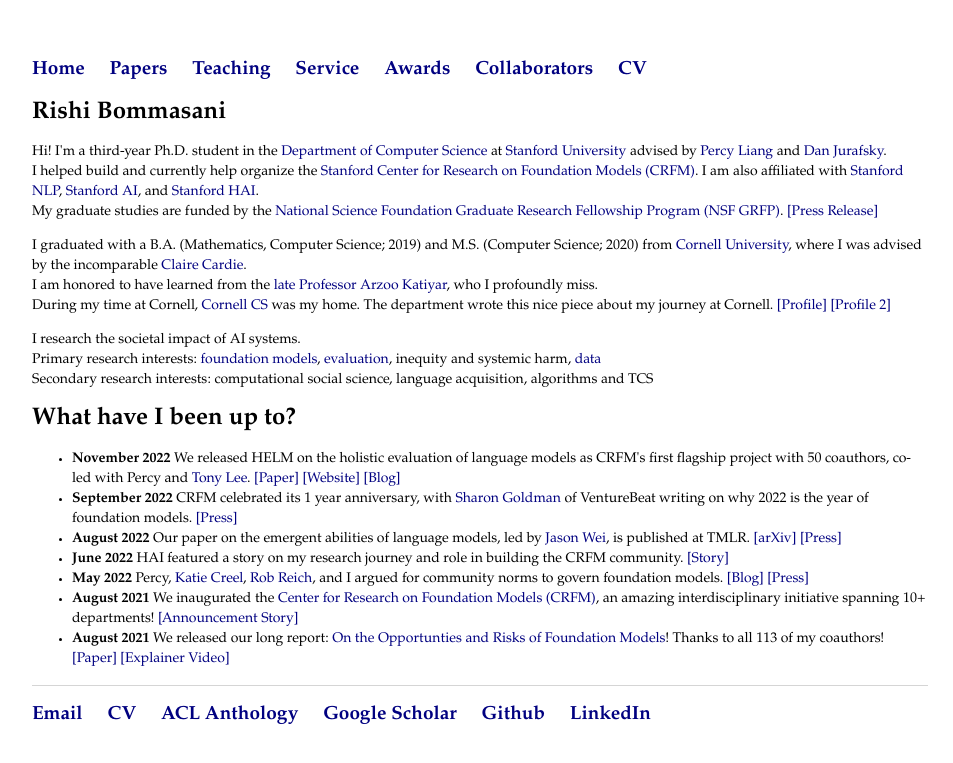
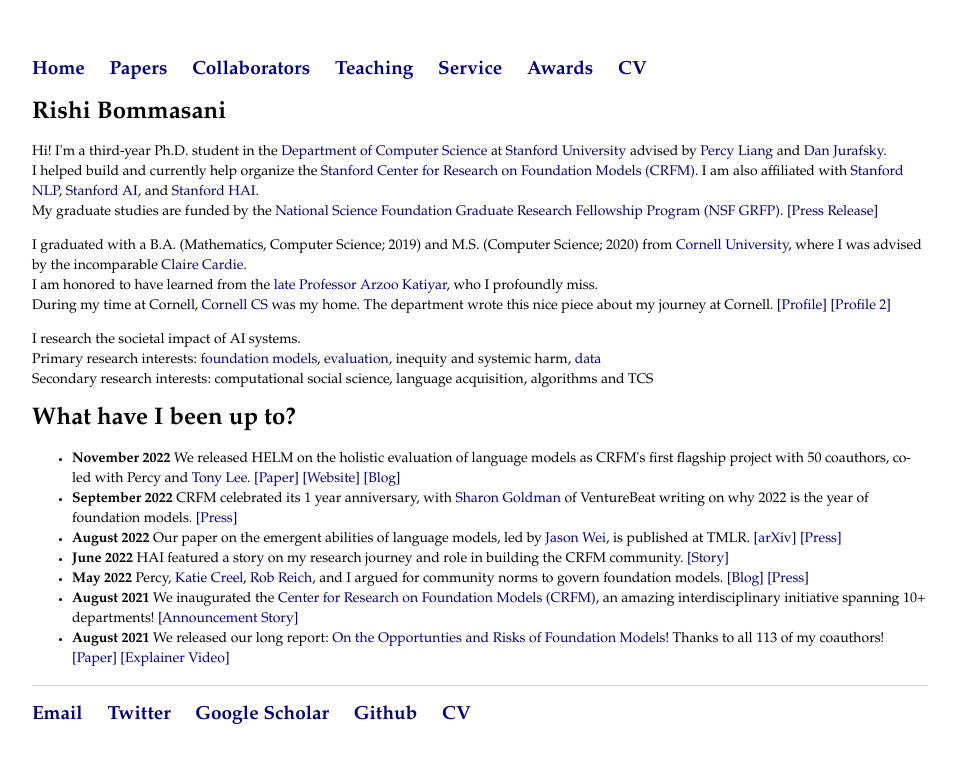
Before and after one commit to rishibommasani/rishibommasani.github.io, a Jekyll site: the page built from index.html, in a window 1280 px wide. Shown: the top 763 px of the page, without its empty margins (160-1113 px from the left). Built offline with Jekyll 4.4.1, drawn with Linux system fonts in a browser that asks for light colours.

Commit message:
Update default.html

```diff
--- a/_layouts/default.html
+++ b/_layouts/default.html
@@ -10,10 +10,10 @@
 	    		<ul>
 	        		<li><a href="/">Home</a></li>
 	        		<li><a href="/papers">Papers</a></li>
-		        	<li><a href="/teaching">Teaching</a></li>
+		        	<li><a href="/collaborators">Collaborators</a></li>
+				<li><a href="/teaching">Teaching</a></li>
 	        		<li><a href="/service">Service</a></li>
 	        		<li><a href="/awards">Awards</a></li>
-				<li><a href="/collaborators">Collaborators</a></li>
 				<li><a href="https://github.com/rishibommasani/rishibommasani.github.io/blob/master/cv/CV.pdf">CV</a></li>
 	    		</ul>
 			</nav>
@@ -25,11 +25,10 @@
 			<footer>
 	    		<ul>
 	        		<li><a href="mailto:nlprishi@stanford.edu">Email</a></li>
+				<li><a href="https://twitter.com/RishiBommasani">Twitter</a></li>
+				<li><a href="https://scholar.google.com/citations?user=WMBXw1EAAAAJ&hl=en">Google Scholar</a></li>
+	        		<li><a href="https://github.com/rishibommasani">Github</a></li>
 				<li><a href="https://github.com/rishibommasani/rishibommasani.github.io/blob/master/cv/CV.pdf">CV</a></li>
-				<li><a href="https://www.aclweb.org/anthology/people/r/rishi-bommasani/">ACL Anthology</a></li>
-	        		<li><a href="https://scholar.google.com/citations?user=WMBXw1EAAAAJ&hl=en">Google Scholar</a></li>
-	        		<li><a href="https://github.com/rishibommasani">Github</a></li>
-	        		<li><a href="https://www.linkedin.com/in/rishi-b/">LinkedIn</a></li>
 				</ul>
 			</footer>
 		</body>
```
